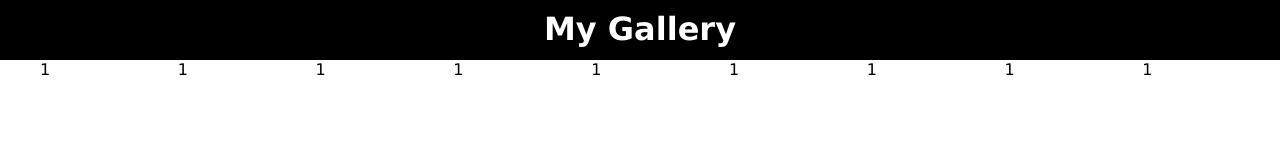
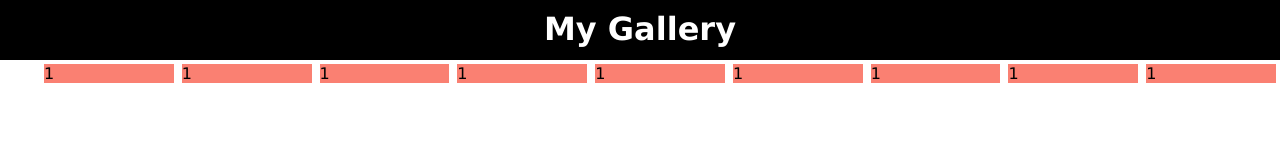
Before and after one commit to amos03/css-display-layout, a plain HTML site: page index.html in a window 1280 px wide. Drawn offline with Linux system fonts and the light colour scheme.

Commit message:
white border around each gallerypic and background color salmon

```diff
--- a/css/styles.css
+++ b/css/styles.css
@@ -31,4 +31,6 @@
 }
 .gallerypic {
     flex-grow: 1;
+    background-color: salmon;
+    border: 4px solid white;
 }
```
